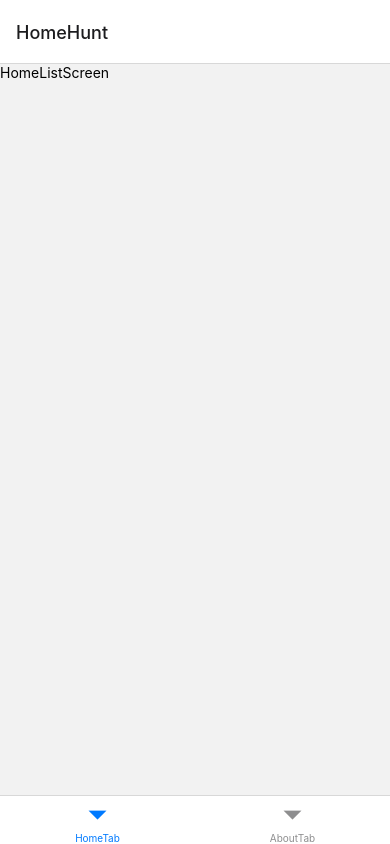
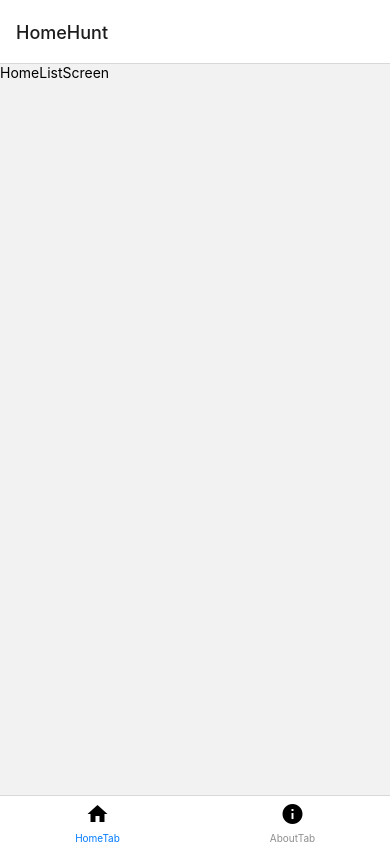
Before and after one commit to tkalejandro/react-native-housing-app, a React Native app in the folder client/: screen / in a window 390 px wide. Built offline with nearby package versions, Linux system fonts and the light colour scheme.

Commit message:
icons added.

```diff
--- a/client/navigation/AppNavigator.js
+++ b/client/navigation/AppNavigator.js
@@ -6,7 +6,7 @@ import AboutScreen from "../screens/AboutScreen";
 import AddHomeScreen from "../screens/AddHomeScreen";
 import HomeDetailsScreen from "../screens/HomeDetailsScreen";
 import HomeListScreen from "../screens/HomeListScreen";
-
+import {MaterialIcons} from "@expo/vector-icons"
 
 const Stack = createStackNavigator()
 const Tab = createBottomTabNavigator()
@@ -44,7 +44,20 @@ const AboutStackNavigator = () => {
 const AppNavigator = () => {
     return (
         <NavigationContainer>
-            <Tab.Navigator>
+            <Tab.Navigator
+                screenOptions={({route}) => ({
+                    tabBarIcon: () => {
+                        let iconName;
+                        if(route.name === "HomeTab") {
+                            iconName = "home"
+                        } else if(route.name === "AboutTab") {
+                            iconName = "info"
+                        }
+
+                        return <MaterialIcons name={iconName} size={24} />
+                    }
+                })}
+            >
                 <Tab.Screen
                     name="HomeTab"
                     component={HomeStackNavigator}
```
